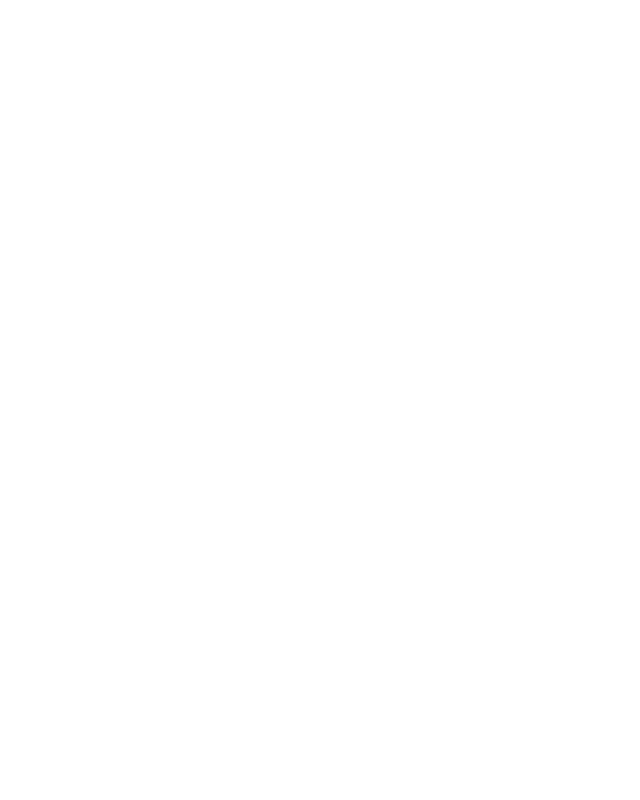
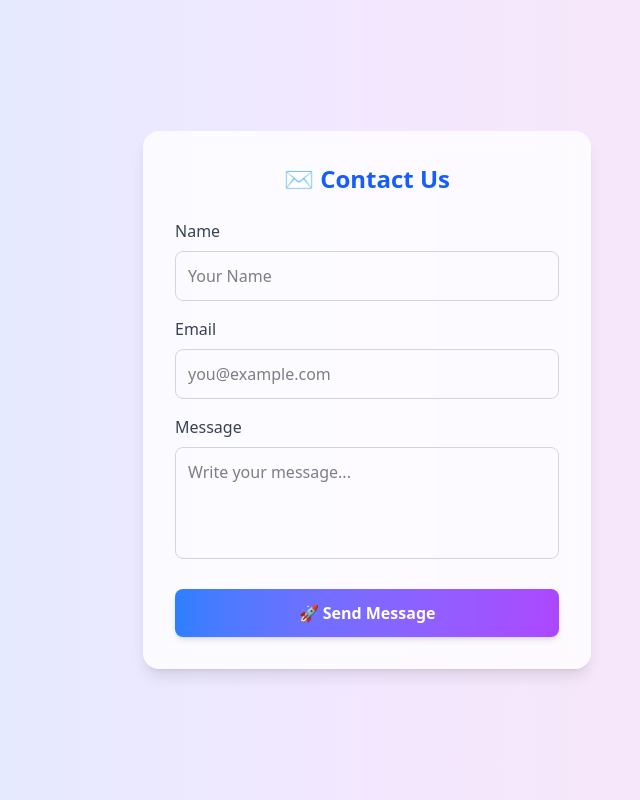
Before and after one commit to Krna07/Task_flow, a React (Vite) app: page /Contact in a window 1280 px wide. Before the commit this address had no page. Shown: the whole page, without its empty margins (273-913 px from the left). Built offline with nearby package versions, Linux system fonts and the light colour scheme.

Commit message:
Added Email Functionality

```diff
--- a/package.json
+++ b/package.json
@@ -10,6 +10,7 @@
     "preview": "vite preview"
   },
   "dependencies": {
+    "@emailjs/browser": "^4.4.1",
     "@tailwindcss/vite": "^4.1.14",
     "lucide-react": "^0.525.0",
     "react": "^19.1.0",
--- a/src/App.jsx
+++ b/src/App.jsx
@@ -11,6 +11,18 @@
 import { AdminSign } from './assets/components/Admin/AdminSign';
 import TaskCard from './assets/components/Admin/TaskCard';
 import LandingPage from './assets/components/LandingPage';
+import { ContactUs } from './assets/components/ContactUs';
+
+// const Protectedroute = ({children})=>{
+
+//   if(localStorage.getItem("userData")){
+//     return children
+//   }
+//   else{
+//     return <Signup/>
+//   }
+
+// }
 
 function App() {
   // const [count, setCount] = useState(0)
@@ -21,6 +33,7 @@
       <Route path="/land" element={<LandingPage/>} />
       <Route path="/" element={<Signup />} />
       {/* <Route path="/" element={<TaskCard/>} /> */}
+
       <Route path="/login" element={<Login />} />
       <Route path="/user/:userId" element={<UserPage />} />
       <Route path='/adminSign' element={<AdminSign/>}/>
@@ -28,6 +41,7 @@
       <Route path='/assignedTask' element={<AssignedTasks/>}></Route>
       <Route path='/adminsignup' element={<Signup/>}/>
       <Route path='/adminlogin' element={<Admin/>}/>
+      <Route path='/Contact' element={<ContactUs/>}/>
      </Routes>
 
     </>
--- /dev/null
+++ b/src/assets/components/ContactUs.jsx
@@ -0,0 +1,71 @@
+import React, { useRef } from "react";
+import emailjs from "@emailjs/browser";
+
+export const ContactUs = () => {
+  const form = useRef();
+
+  const sendEmail = (e) => {
+    e.preventDefault();
+
+    emailjs
+      .sendForm("service_h04mhgh", "template_0n68tag", form.current, {
+        publicKey: "zFUyf9-RAXn1NgxcL",
+      })
+      .then(
+        () => {
+          alert("✅ Message sent successfully!");
+        },
+        (error) => {
+          alert("❌ Failed to send message. Please try again.");
+          console.log("FAILED...", error.text);
+        }
+      );
+  };
+
+  return (
+    <div className="min-h-screen flex items-center justify-center bg-gradient-to-r from-blue-100 via-purple-100 to-pink-100 p-6">
+      <form
+        ref={form}
+        onSubmit={sendEmail}
+        className="bg-white/80 backdrop-blur-md shadow-lg rounded-2xl p-8 w-full max-w-md transition-transform duration-300 hover:scale-[1.02]"
+      >
+        <h2 className="text-2xl font-semibold text-center text-blue-600 mb-6">
+          ✉️ Contact Us
+        </h2>
+
+        <label className="block mb-2 text-gray-700 font-medium">Name</label>
+        <input
+          type="text"
+          name="user_name"
+          required
+          className="w-full mb-4 p-3 border border-gray-300 rounded-lg focus:outline-none focus:ring-2 focus:ring-blue-400 transition"
+          placeholder="Your Name"
+        />
+
+        <label className="block mb-2 text-gray-700 font-medium">Email</label>
+        <input
+          type="email"
+          name="user_email"
+          required
+          className="w-full mb-4 p-3 border border-gray-300 rounded-lg focus:outline-none focus:ring-2 focus:ring-blue-400 transition"
+          placeholder="you@example.com"
+        />
+
+        <label className="block mb-2 text-gray-700 font-medium">Message</label>
+        <textarea
+          name="message"
+          required
+          className="w-full mb-6 p-3 border border-gray-300 rounded-lg h-28 resize-none focus:outline-none focus:ring-2 focus:ring-blue-400 transition"
+          placeholder="Write your message..."
+        ></textarea>
+
+        <button
+          type="submit"
+          className="w-full bg-gradient-to-r from-blue-500 to-purple-500 text-white font-semibold py-3 rounded-lg shadow-md hover:shadow-lg hover:from-purple-500 hover:to-blue-500 transition-all duration-300"
+        >
+          🚀 Send Message
+        </button>
+      </form>
+    </div>
+  );
+};
--- /dev/null
+++ b/src/assets/components/ProtectedRoute.jsx
@@ -0,0 +1,18 @@
+import React from 'react'
+import Login from './Login';
+const ProtectedRoute = ({children}) => {
+
+    // const navigate = useNavigate();
+
+    if(localStorage.getItem("userData")){
+        return children
+    }
+    else{
+        return <Login/>
+
+    }
+
+
+}
+
+export default ProtectedRoute
--- a/src/assets/components/UserPage.jsx
+++ b/src/assets/components/UserPage.jsx
@@ -1,6 +1,7 @@
 import React, { useContext, useState, useEffect } from 'react';
 import { useForm } from 'react-hook-form';
 import { UserContext } from './UserProvider';
+import { useNavigate } from 'react-router-dom';
 
 // --- Icons ---
 const TaskIcon = () => (
@@ -23,6 +24,7 @@
   const [quote, setQuote] = useState('');
   const [category, setCategory] = useState('');
   const { register, handleSubmit, reset } = useForm();
+  const navigate = useNavigate();
 
   const API_BASE_URL = import.meta.env.VITE_API_URL;
 
@@ -169,6 +171,22 @@
                 <TaskIcon />
                 <span className="hidden md:inline">My Tasks</span>
               </button>
+
+              <button
+                onClick={()=> {
+                  setUserData(null);
+                  localStorage.removeItem('userData');
+                  navigate('/land');
+                  setTimeout(() => {
+                    window.location.reload();
+                  }, 3000);
+                }}
+                className={`flex items-center gap-2 md:gap-3 font-semibold px-3 py-2 md:px-4 md:py-2.5 rounded-xl transition-all ${isVisible ? 'bg-indigo-600 text-white shadow-lg scale-105' : 'text-gray-700 hover:bg-indigo-100 hover:scale-105'}`}
+              >
+                <TaskIcon />
+                <span className="hidden md:inline">LogOut ➜</span>
+              </button>
+
             </li>
           </ul>
         </div>
--- a/src/main.jsx
+++ b/src/main.jsx
@@ -5,13 +5,16 @@
 import { BrowserRouter} from 'react-router-dom';
 import { UserProvider } from './assets/components/UserProvider.jsx';
 
+
 createRoot(document.getElementById('root')).render(
 
 
   <UserProvider>
+
     <BrowserRouter >
       <App />
     </BrowserRouter>
+
   </UserProvider>,
 
 
```
Also changed, not shown: 2 other files (tests, documents, lock files or other folders).
